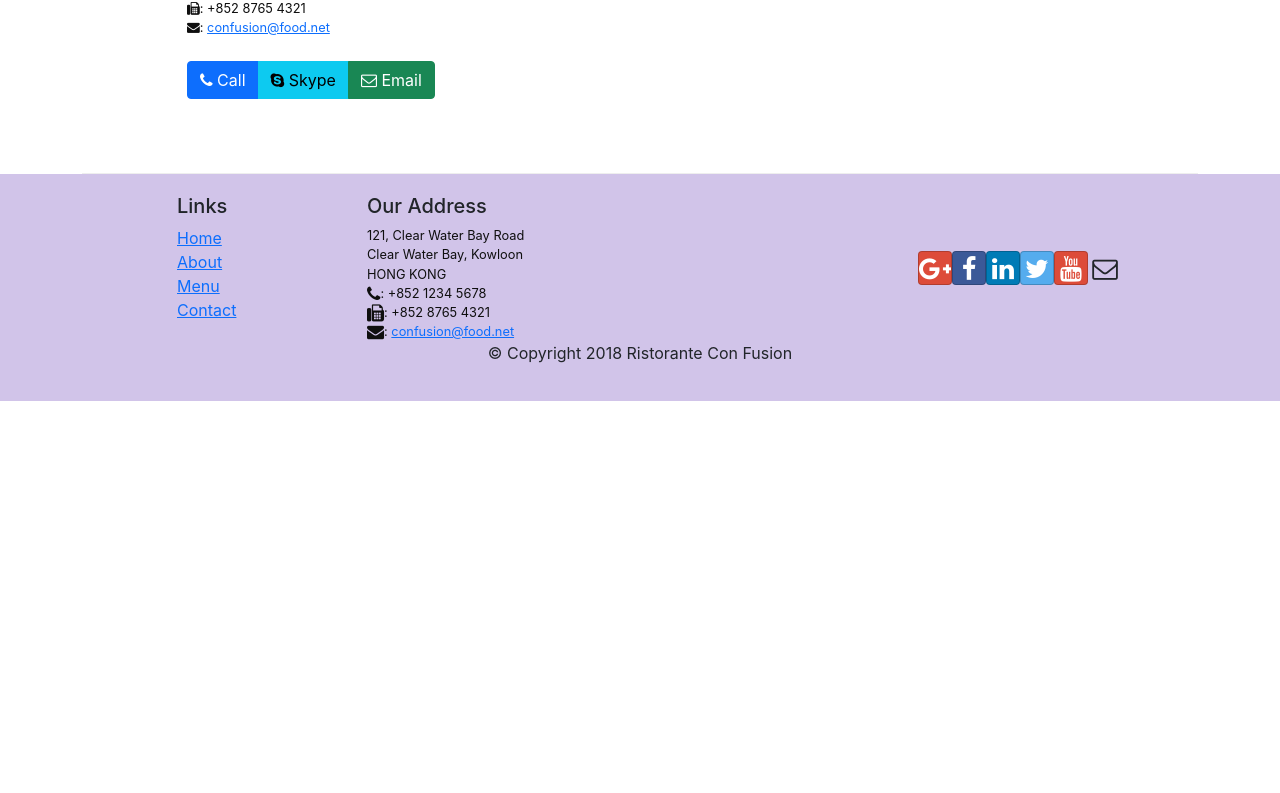
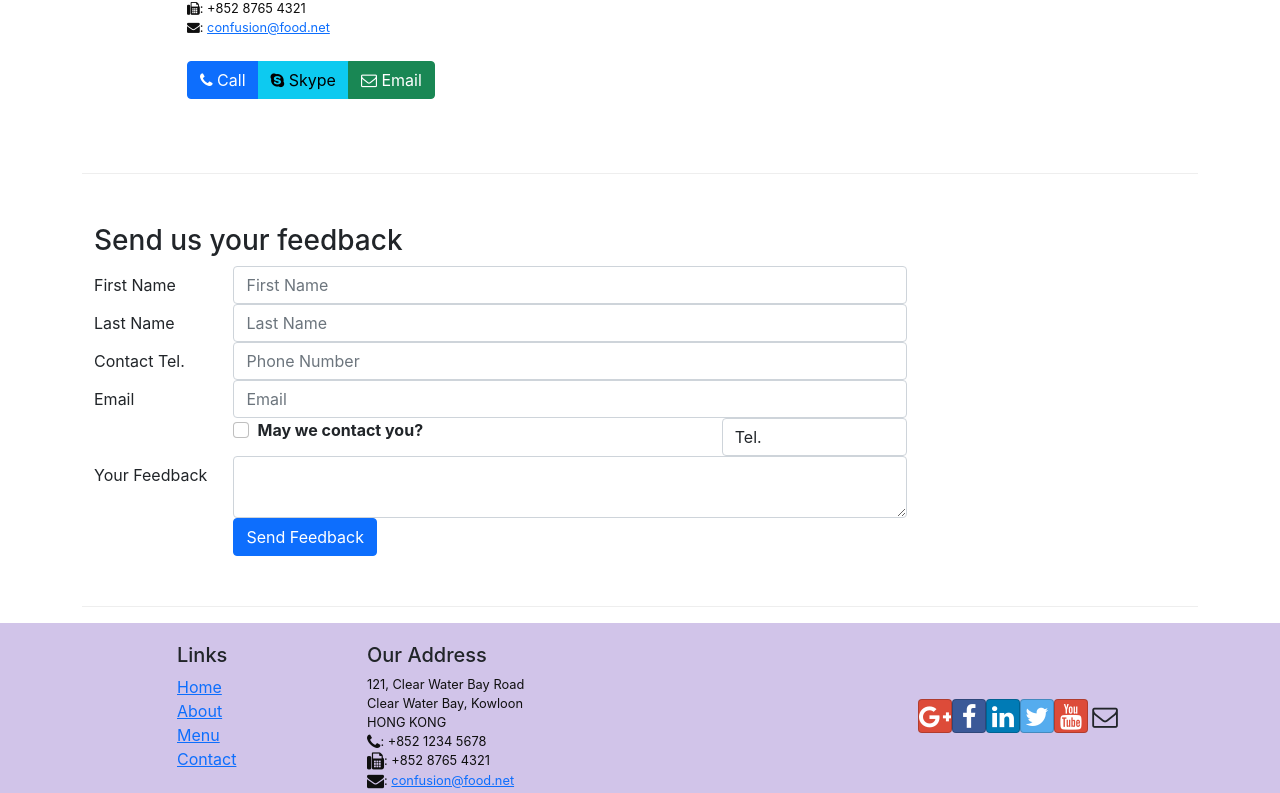
Before and after one commit to SambaGod/toyReact, a React (Create React App) app in the folder toy-react/: page /contactus in a window 1280 px wide. Shown: the part 674-1467 px from the top of the page. Before the commit the page ends 1075 px from the top, so only its background shows below. Built offline with nearby package versions, Linux system fonts and the light colour scheme.

Commit message:
added controlled contact form

```diff
--- a/toy-react/src/components/ContactComponent.js
+++ b/toy-react/src/components/ContactComponent.js
@@ -1,8 +1,45 @@
-import React from 'react';
-import { Breadcrumb, BreadcrumbItem } from 'reactstrap';
+import React, { Component } from 'react';
+import {
+  Breadcrumb,
+  BreadcrumbItem,
+  Button,
+  Form,
+  FormGroup,
+  Label,
+  Input,
+  Col,
+} from 'reactstrap';
 import { Link } from 'react-router-dom';
 
-const Contact = () => {
+class Contact extends Component {
+  constructor(props) {
+    super(props);
+    this.state = {
+      firstname: '',
+      lastname: '',
+      telnum: '',
+      email: '',
+      agree: false,
+      contactType: 'Tel.',
+      message: '',
+    };
+    this.handleSubmit = this.handleSubmit.bind(this);
+    this.handleInputChange = this.handleInputChange.bind(this);
+  }
+  handleInputChange(event) {
+    const target = event.target;
+    const value = target.type === 'checkbox' ? target.checked : target.value;
+    const name = target.name;
+    this.setState({
+      [name]: value,
+    });
+  }
+  handleSubmit(event) {
+    event.preventDefault();
+    console.log('current state is:' + JSON.stringify(this.state));
+    alert('current state is:' + JSON.stringify(this.state));
+  }
+  render() {
     return (
       <div className='container'>
         <div className='row'>
@@ -63,7 +100,130 @@
             </div>
           </div>
         </div>
+        <div className='row row-content'>
+          <div className='col-12'>
+            <h3>Send us your feedback</h3>
+          </div>
+          <div className='col-12 col-md-9'>
+            <Form onSubmit={this.handleSubmit}>
+              <FormGroup row>
+                <Label htmlFor='firstname' md={2}>
+                  First Name
+                </Label>
+                {/* md={2} -> occupy two columns in medium */}
+                <Col md={10}>
+                  <Input
+                    type='text'
+                    id='firstname'
+                    name='firstname'
+                    placeholder='First Name'
+                    value={this.state.firstname}
+                    onChange={this.handleInputChange}
+                  />
+                </Col>
+              </FormGroup>
+              <FormGroup row>
+                <Label htmlFor='lastname' md={2}>
+                  Last Name
+                </Label>
+                {/* md={2} -> occupy two columns in medium */}
+                <Col md={10}>
+                  <Input
+                    type='text'
+                    id='lastname'
+                    name='lastname'
+                    placeholder='Last Name'
+                    value={this.state.lastname}
+                    onChange={this.handleInputChange}
+                  />
+                </Col>
+              </FormGroup>
+              <FormGroup row>
+                <Label htmlFor='telnum' md={2}>
+                  Contact Tel.
+                </Label>
+                {/* md={2} -> occupy two columns in medium */}
+                <Col md={10}>
+                  <Input
+                    type='tel'
+                    id='telnum'
+                    name='telnum'
+                    placeholder='Phone Number'
+                    value={this.state.telnum}
+                    onChange={this.handleInputChange}
+                  />
+                </Col>
+              </FormGroup>
+              <FormGroup row>
+                <Label htmlFor='email' md={2}>
+                  Email
+                </Label>
+                {/* md={2} -> occupy two columns in medium */}
+                <Col md={10}>
+                  <Input
+                    type='email'
+                    id='email'
+                    name='email'
+                    placeholder='Email'
+                    value={this.state.email}
+                    onChange={this.handleInputChange}
+                  />
+                </Col>
+              </FormGroup>
+              <FormGroup row>
+                <Col md={{ size: 6, offset: 2 }}>
+                  <FormGroup check>
+                    <Label check>
+                      <Input
+                        type='checkbox'
+                        name='agree'
+                        checked={this.state.agree}
+                        onChange={this.handleInputChange}
+                      />{' '}
+                      <strong>May we contact you?</strong>
+                    </Label>
+                  </FormGroup>
+                </Col>
+                <Col md={{ size: 3, offset: 1 }}>
+                  <Input
+                    type='select'
+                    name='contactType'
+                    value={this.state.contactType}
+                    onChange={this.handleInputChange}
+                  >
+                    <option>Tel.</option>
+                    <option>Email</option>
+                  </Input>
+                </Col>
+              </FormGroup>
+              <FormGroup row>
+                <Label htmlFor='message' md={2}>
+                  Your Feedback
+                </Label>
+                <Col md={10}>
+                  <Input
+                    type='textarea'
+                    id='message'
+                    name='message'
+                    value={this.state.message}
+                    row='12'
+                    onChange={this.handleInputChange}
+                  />
+                </Col>
+              </FormGroup>
+              <FormGroup row>
+                <Col md={{ size: 10, offset: 2 }}>
+                  <Button type='submit' color='primary'>
+                    Send Feedback
+                  </Button>
+                </Col>
+              </FormGroup>
+            </Form>
+          </div>
+        </div>
+        <p>{this.state.message}</p>
       </div>
     );
-};
+  }
+}
 export default Contact;
```
Lines whose indentation alone changed are shown as unchanged.
